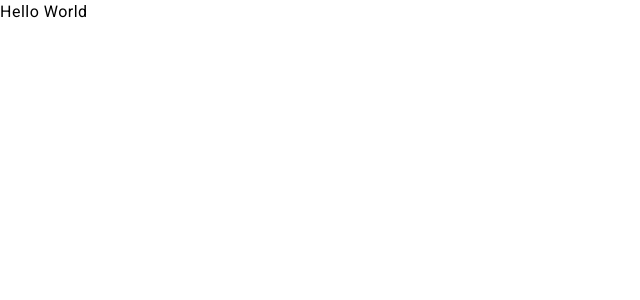
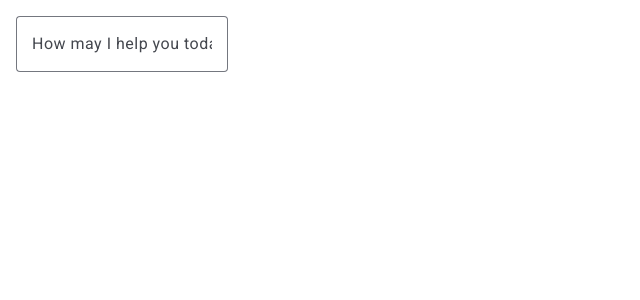
Before and after one commit to LongNguyen159/ollama-chatbot, an Angular app: page / in a window 1280 px wide. Shown: the top 300 px of the page, without its empty margins (0-640 px from the left). Built offline with nearby package versions, Linux system fonts and the light colour scheme.

Commit message:
build: install tailwind css

```diff
--- a/package.json
+++ b/package.json
@@ -34,6 +34,7 @@
     "karma-coverage": "~2.2.0",
     "karma-jasmine": "~5.1.0",
     "karma-jasmine-html-reporter": "~2.1.0",
+    "tailwindcss": "^3.4.4",
     "typescript": "~5.4.2"
   }
 }
--- a/src/app/app.component.html
+++ b/src/app/app.component.html
@@ -1,4 +1,6 @@
 <router-outlet />
-<div>
-    Hello World
-</div>
+<form class="example-form">
+    <mat-form-field class="example-full-width" appearance="outline" class="p-4">
+      <input matInput placeholder="How may I help you today?">
+    </mat-form-field>
+</form>
--- a/src/app/app.component.ts
+++ b/src/app/app.component.ts
@@ -1,10 +1,13 @@
 import { Component } from '@angular/core';
 import { RouterOutlet } from '@angular/router';
+import {MatInputModule} from '@angular/material/input';
+import { FormsModule } from '@angular/forms';
+import { MatFormFieldModule } from '@angular/material/form-field';
 
 @Component({
   selector: 'app-root',
   standalone: true,
-  imports: [RouterOutlet],
+  imports: [RouterOutlet, MatInputModule, FormsModule, MatFormFieldModule],
   templateUrl: './app.component.html',
   styleUrl: './app.component.scss'
 })
--- a/src/styles.scss
+++ b/src/styles.scss
@@ -1,3 +1,7 @@
+@tailwind base;
+@tailwind components;
+@tailwind utilities;
+
 html, body {
     font-family: 'Roboto';
 }
--- /dev/null
+++ b/tailwind.config.js
@@ -0,0 +1,8 @@
+/** @type {import('tailwindcss').Config} */
+module.exports = {
+  content: ["./src/**/*.{html,js}"],
+  theme: {
+    extend: {},
+  },
+  plugins: [],
+}
```
Also changed, not shown: 1 other file (tests, documents, lock files or other folders).
